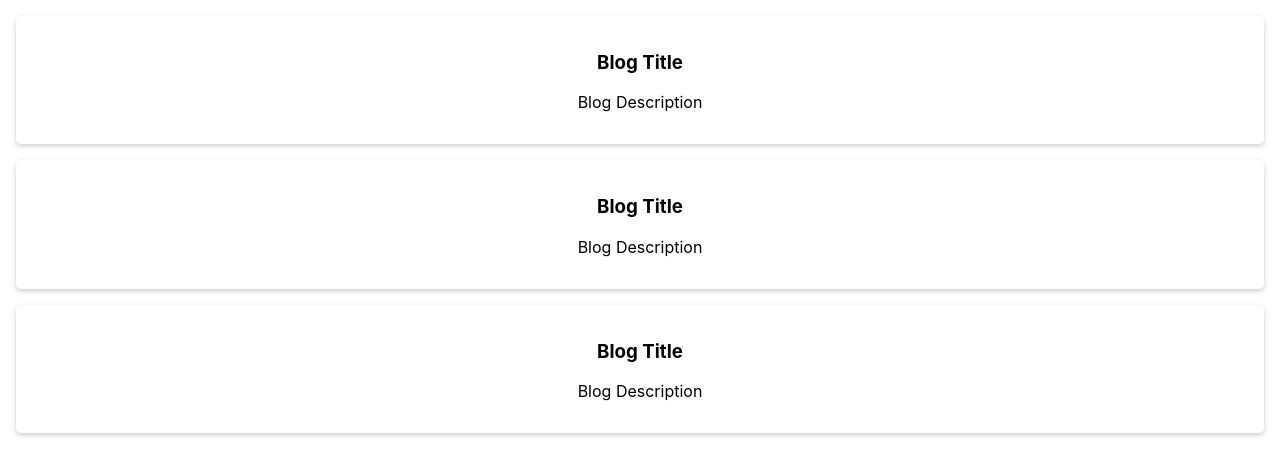
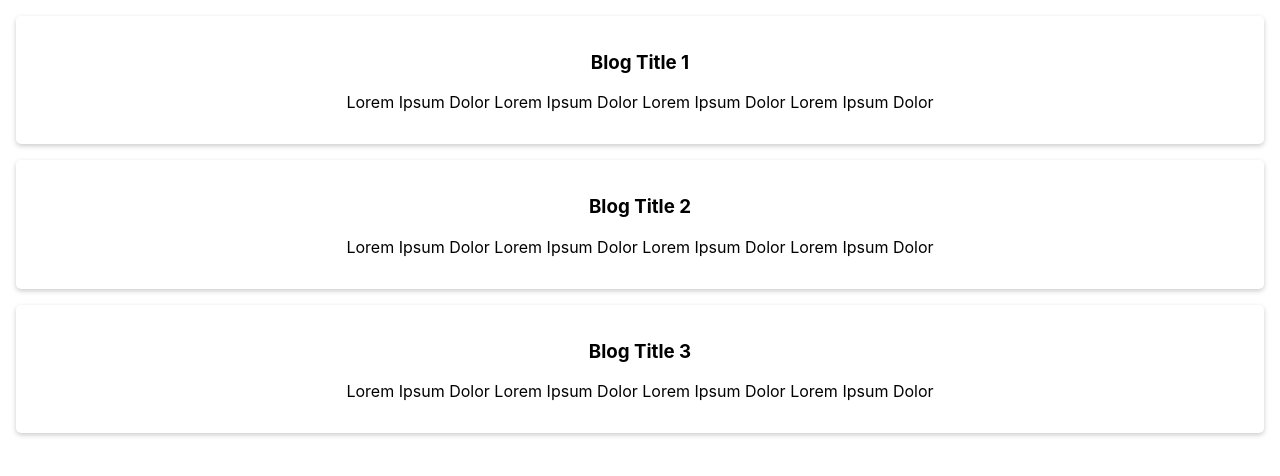
Before and after one commit to MamadTaheri/React-Jupiter-Team, a React (Create React App) app: page / in a window 1280 px wide. Shown: the top 476 px of the page. Built offline with nearby package versions, Linux system fonts and the light colour scheme.

Commit message:
Add props to BlogCard Component

```diff
--- a/src/App.js
+++ b/src/App.js
@@ -27,7 +27,12 @@ function App() {
   const blogCards = blogArray.map((item, pos) => {
 
     return (
-      <BlogCard key={pos} />
+      <BlogCard
+        key={pos}
+        title={item.title}
+        description={item.description}
+        id={item.id}
+      />
       // <div className="BlogCard" key={item.id}>
       //    <h3>{item.title}</h3>
       //    <p>{item.description}</p>
--- a/src/BlogCard.js
+++ b/src/BlogCard.js
@@ -1,10 +1,12 @@
 import React from 'react'
 
-const BlogCard = () => {
+const BlogCard = (props) => {
+    // console.log(properties.description)
+
     return (
         <div className="BlogCard">
-           <h3>Blog Title</h3>
-           <p>Blog Description</p>
+           <h3>{props.title}</h3>
+           <p>{props.description}</p>
         </div>
       )
 }
```
